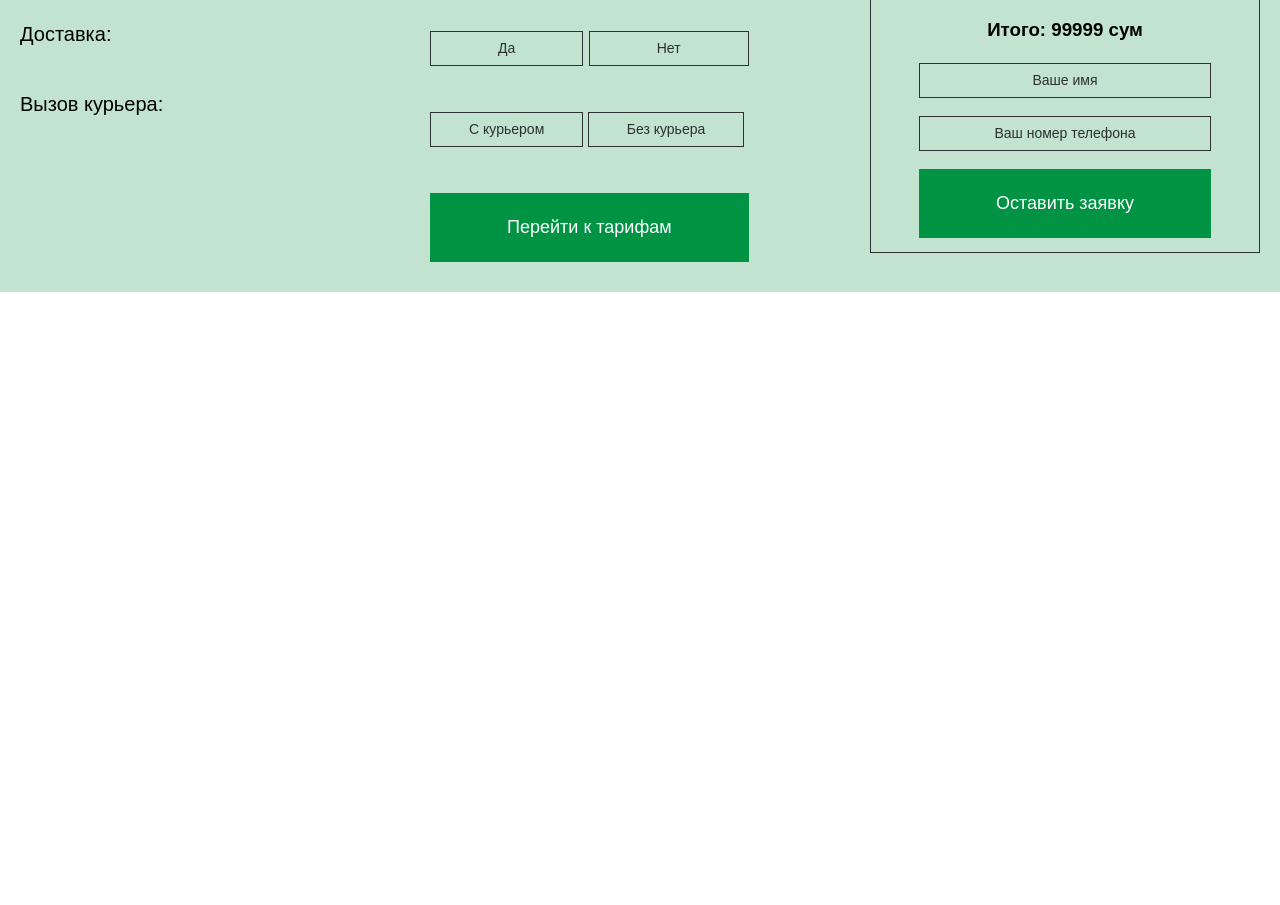
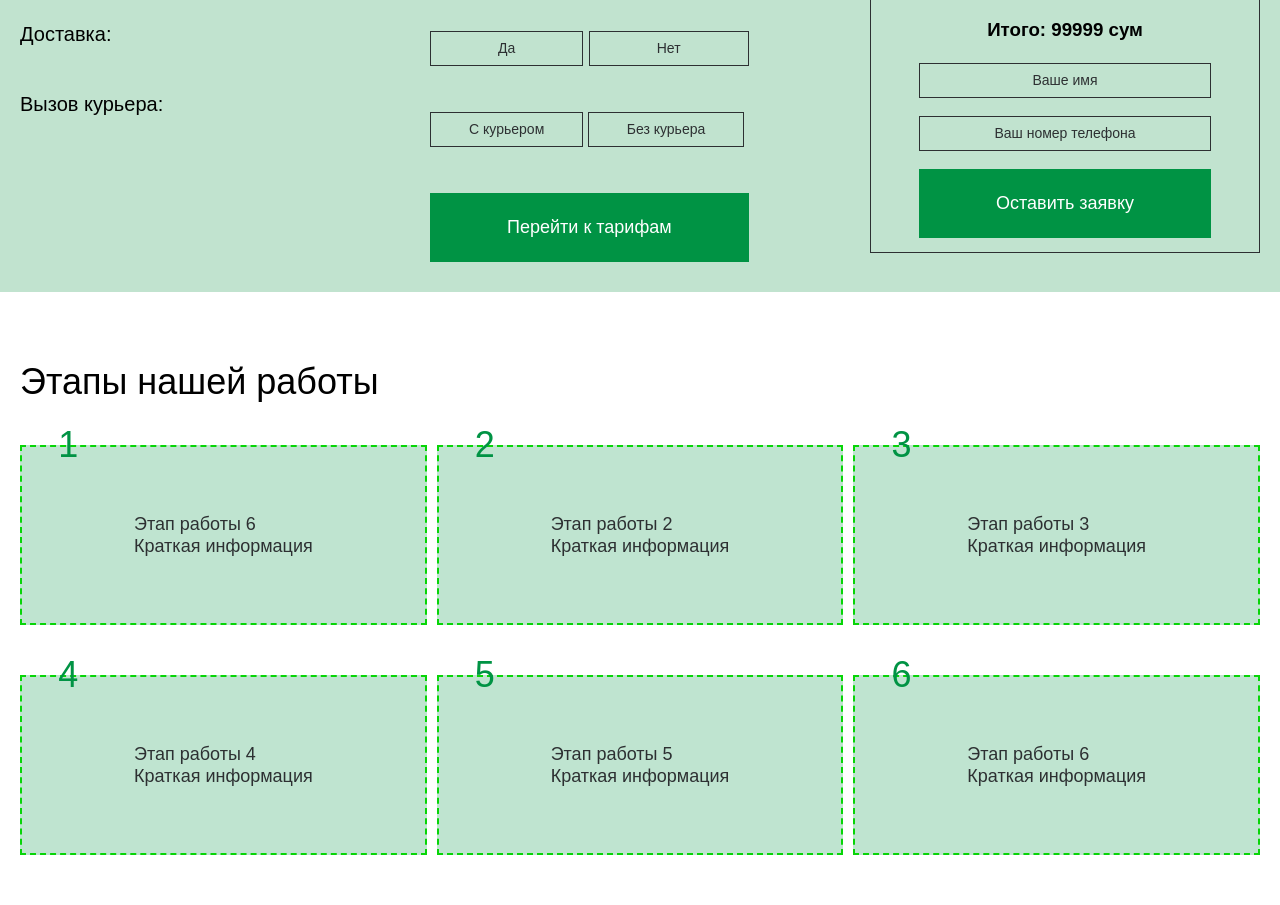
Before and after one commit to alimardon28/dms-project, a plain HTML site: page index.html in a window 1280 px wide. Shown: the part 4491-5396 px from the top of the page. Before the commit the page ends 4783 px from the top, so only its background shows below. Drawn offline with Linux system fonts and the light colour scheme.

Commit message:
finished lines section snd finished lines section resonsive

```diff
--- a/index.html
+++ b/index.html
@@ -295,10 +295,18 @@
           <div class="calculator__onlayn">
             <div class="calculator__onlayn-moto">
               <div class="calculator__onlayn-moto--top">
-                      <h2 class="calculator__onlayn-moto--top-heading">Быстрый онлайн-калькулятор стоимости </h2>
-                      <p class="calculator__onlayn-moto--top-desc">Рассчитайте стоимость своей посылки</p>
+                <h2 class="calculator__onlayn-moto--top-heading">
+                  Быстрый онлайн-калькулятор стоимости
+                </h2>
+                <p class="calculator__onlayn-moto--top-desc">
+                  Рассчитайте стоимость своей посылки
+                </p>
               </div>
-                    <img class="calculator__onlayn-moto--img" src="./images/Group.png" alt="images">
+              <img
+                class="calculator__onlayn-moto--img"
+                src="./images/Group.png"
+                alt="images"
+              />
             </div>
 
             <ul class="calculator__onlayn-list">
@@ -315,42 +323,73 @@
                 <p class="calculator__onlayn-list--item-desc">
                   Выберите вес посылки:
                 </p>
-                     <p class="calculator__onlayn-list--item-desc">
-                      Доставка:
-                    </p>
-                    <p class="calculator__onlayn-list--item-desc">
-                      Вызов курьера:
-                    </p>
+                <p class="calculator__onlayn-list--item-desc">Доставка:</p>
+                <p class="calculator__onlayn-list--item-desc">Вызов курьера:</p>
               </li>
               <li class="calculator__onlayn-list--item">
-                     <button class="calculator__onlayn-list--item-button">Название региона ↓</button>
-                     <button class="calculator__onlayn-list--item-button">Название региона ↓</button>
-                     <button class="calculator__onlayn-list--item-button">Тип посылки ↓</button>
-                     <p  class="calculator__onlayn-list--item-desc" class="calculator__onlayn-list--item-desc">
+                <button class="calculator__onlayn-list--item-button">
+                  Название региона ↓
+                </button>
+                <button class="calculator__onlayn-list--item-button">
+                  Название региона ↓
+                </button>
+                <button class="calculator__onlayn-list--item-button">
+                  Тип посылки ↓
+                </button>
+                <p
+                  class="calculator__onlayn-list--item-desc"
+                  class="calculator__onlayn-list--item-desc"
+                >
                   <span></span>
                 </p>
                 <div class="calculator__onlayn-list--item-buttonBox">
-                        <button class="calculator__onlayn-list--item-button">Да</button>
-                        <button class="calculator__onlayn-list--item-button">Нет</button>
+                  <button class="calculator__onlayn-list--item-button">
+                    Да
+                  </button>
+                  <button class="calculator__onlayn-list--item-button">
+                    Нет
+                  </button>
                 </div>
                 <div class="calculator__onlayn-list--item-buttonBoxes">
-                        <button class="calculator__onlayn-list--item-button">С курьером</button>
-                        <button class="calculator__onlayn-list--item-button">Без курьера</button>
+                  <button class="calculator__onlayn-list--item-button">
+                    С курьером
+                  </button>
+                  <button class="calculator__onlayn-list--item-button">
+                    Без курьера
+                  </button>
                 </div>
                 <button class="btn">Перейти к тарифам</button>
               </li>
               <li class="calculator__onlayn-list--item">
                 <div class="calculator__onlayn-list--item-elements">
-                      <p class="calculator__onlayn-list--item-desc"> Откуда:<span> г. Ташкент</span></p>
-                      <p class="calculator__onlayn-list--item-desc">Куда:<span> г. Нукус</span></p>
-                      <p class="calculator__onlayn-list--item-desc"> Что отправляем:<span> Мебель</span></p>
-                      <p class="calculator__onlayn-list--item-desc"> Общий вес: <span>725 кг</span></p>
-                      <p class="calculator__onlayn-list--item-desc">Доставка: <span> Да</span></p>
-                     <p class="calculator__onlayn-list--item-desc">Вызов курьера: <span> Нет</span></p>
-                     <h3 class="calculator__onlayn-list--item-heading">Итого: <span> 99999 сум</span></h3>
+                  <p class="calculator__onlayn-list--item-desc">
+                    Откуда:<span> г. Ташкент</span>
+                  </p>
+                  <p class="calculator__onlayn-list--item-desc">
+                    Куда:<span> г. Нукус</span>
+                  </p>
+                  <p class="calculator__onlayn-list--item-desc">
+                    Что отправляем:<span> Мебель</span>
+                  </p>
+                  <p class="calculator__onlayn-list--item-desc">
+                    Общий вес: <span>725 кг</span>
+                  </p>
+                  <p class="calculator__onlayn-list--item-desc">
+                    Доставка: <span> Да</span>
+                  </p>
+                  <p class="calculator__onlayn-list--item-desc">
+                    Вызов курьера: <span> Нет</span>
+                  </p>
+                  <h3 class="calculator__onlayn-list--item-heading">
+                    Итого: <span> 99999 сум</span>
+                  </h3>
                   <div class="calculator__onlayn-list--item-bottonDiv">
-                        <button class="calculator__onlayn-list--item-button">Ваше имя</button>
-                        <button class="calculator__onlayn-list--item-button">Ваш номер телефона</button>
+                    <button class="calculator__onlayn-list--item-button">
+                      Ваше имя
+                    </button>
+                    <button class="calculator__onlayn-list--item-button">
+                      Ваш номер телефона
+                    </button>
                   </div>
                   <div class="calculator__onlayn-list--item-bottonDiv">
                     <button class="btn">Оставить заявку</button>
@@ -361,7 +400,67 @@
           </div>
         </div>
       </section>
-      <section class="lines"></section>
+      <section class="lines">
+        <div class="container lines__container">
+          <h2 class="lines__heading">Этапы нашей работы</h2>
+          <ul class="lines__list">
+            <li class="lines__list-item">
+              <div class="lines__list-item--box">
+                <span class="lines__list-item--box-span">1</span>
+                <p class="lines__list-item--box-desc">
+                  Этап работы 6<br />
+                  Краткая информация
+                </p>
+              </div>
+            </li>
+            <li class="lines__list-item">
+              <div class="lines__list-item--box">
+                <span class="lines__list-item--box-span">2</span>
+                <p class="lines__list-item--box-desc">
+                  Этап работы 2<br />
+                  Краткая информация
+                </p>
+              </div>
+            </li>
+            <li class="lines__list-item">
+              <div class="lines__list-item--box">
+                <span class="lines__list-item--box-span">3</span>
+                <p class="lines__list-item--box-desc">
+                  Этап работы 3<br />
+                  Краткая информация
+                </p>
+              </div>
+            </li>
+            <li class="lines__list-item">
+              <div class="lines__list-item--box">
+                <span class="lines__list-item--box-span">4</span>
+                <p class="lines__list-item--box-desc">
+                  Этап работы 4<br />
+                  Краткая информация
+                </p>
+              </div>
+            </li>
+            <li class="lines__list-item">
+              <div class="lines__list-item--box">
+                <span class="lines__list-item--box-span">5</span>
+                <p class="lines__list-item--box-desc">
+                  Этап работы 5<br />
+                  Краткая информация
+                </p>
+              </div>
+            </li>
+            <li class="lines__list-item">
+              <div class="lines__list-item--box">
+                <span class="lines__list-item--box-span">6</span>
+                <p class="lines__list-item--box-desc">
+                  Этап работы 6<br />
+                  Краткая информация
+                </p>
+              </div>
+            </li>
+          </ul>
+        </div>
+      </section>
       <section class="ourbranches"></section>
     </main>
   </body>
--- a/scss/all-blocks/_lines.scss
+++ b/scss/all-blocks/_lines.scss
@@ -0,0 +1,82 @@
+.lines {
+  padding-top: 68px;
+
+  &__heading {
+    margin: 0;
+    padding: 0;
+    font-weight: 400;
+    font-size: 36px;
+    line-height: 44px;
+  }
+
+  &__list {
+    display: flex;
+    align-items: center;
+    justify-content: space-between;
+    flex-wrap: wrap;
+    list-style: none;
+    margin: 0;
+    padding: 41px 0px 0px 0px;
+  }
+
+  &__list-item {
+    margin-bottom: 50px;
+    padding: 0;
+  }
+  &__list-item--box {
+    padding: 48px 112px;
+    position: relative;
+    border: 2px dashed rgb(7, 213, 7);
+    background-color: #bfe4d0;
+  }
+  &__list-item--box-span {
+    position: absolute;
+    top: -16%;
+    left: 8%;
+    padding: 4px;
+    font-weight: 400;
+    font-size: 36px;
+    line-height: 44px;
+    color: #009344;
+  }
+
+  &__list-item--box-desc {
+    font-weight: 400;
+    font-size: 18px;
+    line-height: 22px;
+    color: #2d3032;
+  }
+
+  @media screen and (max-width: 769px) {
+    &__heading {
+      font-size: 30px;
+      line-height: 38px;
+    }
+    &__list-item--box {
+      padding: 36px 70px;
+    }
+  }
+  @media screen and (max-width: 426px) {
+    &__heading {
+      font-size: 28px;
+      line-height: 30px;
+    }
+    &__list-item--box {
+      padding: 36px 100px;
+    }
+  }
+
+  @media screen and (max-width: 376px) {
+    &__heading {
+      font-size: 24px;
+      line-height: 26px;
+    }
+    &__list-item--box {
+      padding: 30px 90px;
+    }
+    &__list-item--box-desc {
+      font-size: 14px;
+      line-height: 17px;
+    }
+  }
+}
```
Also changed, not shown: scss/all-blocks/_calculator.scss (+44 -50 lines), css/main.min.css, 1 other file. Lines whose indentation alone changed are shown as unchanged.
